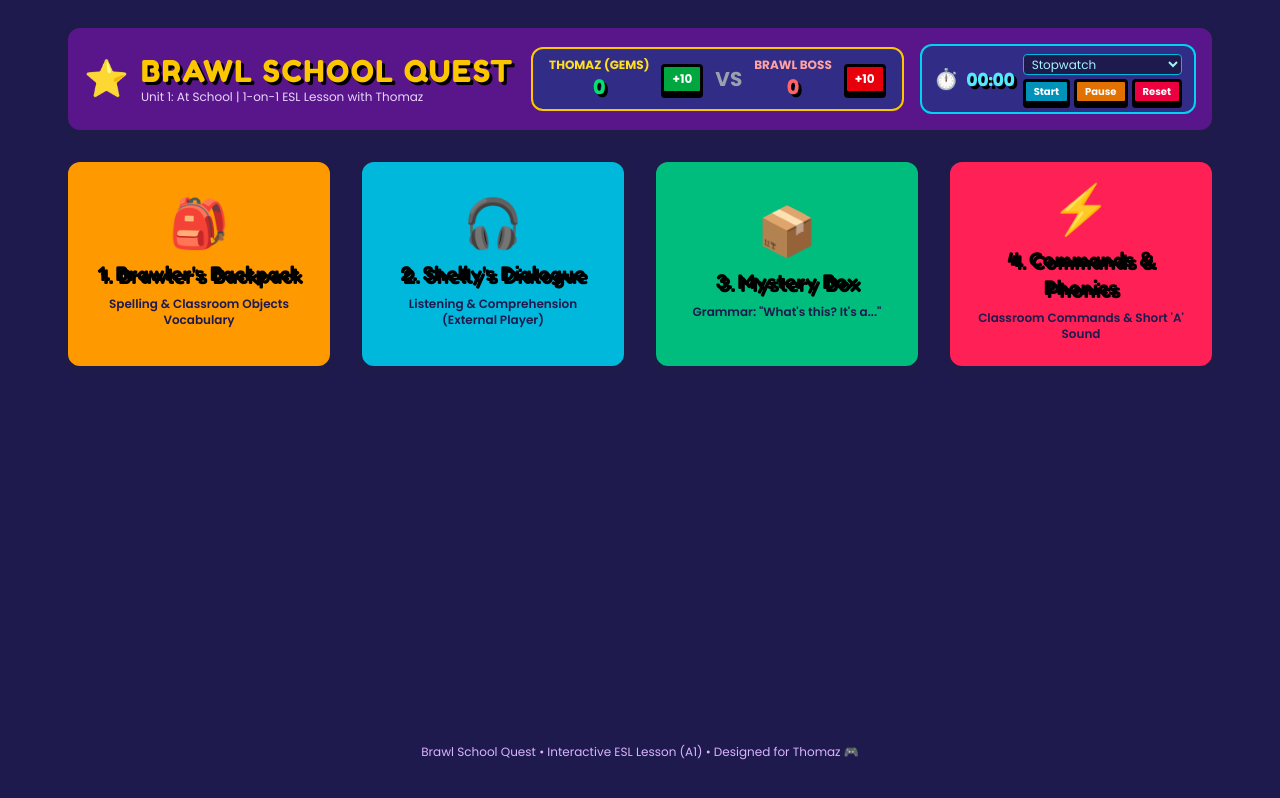
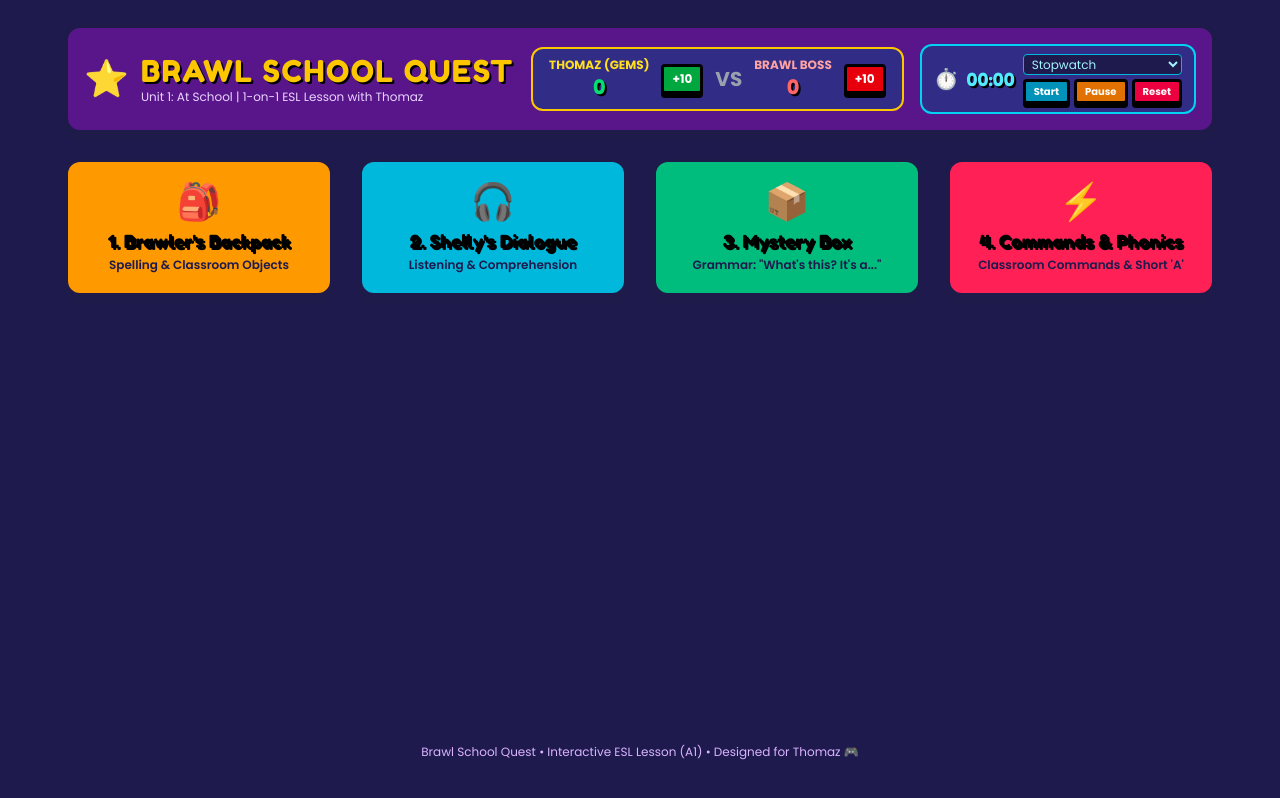
Before and after one commit to skullofenglish/thomazteixeira, a plain HTML site: page aula3.html in a window 1280 px wide. Drawn offline with nearby package versions, Linux system fonts and the light colour scheme.

Commit message:
Update aula3.html

```diff
--- a/aula3.html
+++ b/aula3.html
@@ -10,7 +10,7 @@
     <link href="https://fonts.googleapis.com/css2?family=Fredoka+One&family=Poppins:wght@400;600;700&display=swap" rel="stylesheet">
     <style>
         body { font-family: 'Poppins', sans-serif; }
-        .brawl-title { font-family: 'Fredoka One', cursive; text-shadow: 3px 3px 0px #000; }
+        .brawl-title { font-family: 'Fredoka One', cursive; text-shadow: 2px 2px 0px #000; }
         .brawl-card { border: 4px solid #1e1b4b; box-shadow: 0 8px 0px #1e1b4b; }
         .brawl-btn { border: 3px solid #000; box-shadow: 0 4px 0px #000; transition: all 0.1s ease; }
         .brawl-btn:active { transform: translateY(4px); box-shadow: 0 0px 0px #000; }
@@ -78,35 +78,35 @@
         <!-- MENU / HUB SCREEN -->
         <div id="screen-hub" class="grid grid-cols-1 md:grid-cols-2 lg:grid-cols-4 gap-6 my-auto">
             <!-- Module 1 -->
-            <div onclick="switchScreen('game-spelling')" class="bg-amber-500 hover:bg-amber-400 cursor-pointer p-6 rounded-2xl brawl-card text-center flex flex-col items-center justify-center transition transform hover:-translate-y-1">
-                <span class="text-5xl mb-3">🎒</span>
-                <h3 class="brawl-title text-xl text-black">1. Brawler's Backpack</h3>
-                <p class="text-xs text-indigo-950 font-semibold mt-2">Spelling & Classroom Objects Vocabulary</p>
+            <div onclick="switchScreen('game-spelling')" class="bg-amber-500 hover:bg-amber-400 cursor-pointer p-5 rounded-2xl brawl-card text-center flex flex-col items-center justify-center transition transform hover:-translate-y-1">
+                <span class="text-4xl mb-2">🎒</span>
+                <h3 class="brawl-title text-base md:text-lg text-black leading-tight mb-1">1. Brawler's Backpack</h3>
+                <p class="text-xs text-indigo-950 font-semibold">Spelling & Classroom Objects</p>
             </div>
             <!-- Module 2 -->
-            <div onclick="switchScreen('game-listening')" class="bg-cyan-500 hover:bg-cyan-400 cursor-pointer p-6 rounded-2xl brawl-card text-center flex flex-col items-center justify-center transition transform hover:-translate-y-1">
-                <span class="text-5xl mb-3">🎧</span>
-                <h3 class="brawl-title text-xl text-black">2. Shelly's Dialogue</h3>
-                <p class="text-xs text-indigo-950 font-semibold mt-2">Listening & Comprehension (External Player)</p>
+            <div onclick="switchScreen('game-listening')" class="bg-cyan-500 hover:bg-cyan-400 cursor-pointer p-5 rounded-2xl brawl-card text-center flex flex-col items-center justify-center transition transform hover:-translate-y-1">
+                <span class="text-4xl mb-2">🎧</span>
+                <h3 class="brawl-title text-base md:text-lg text-black leading-tight mb-1">2. Shelly's Dialogue</h3>
+                <p class="text-xs text-indigo-950 font-semibold">Listening & Comprehension</p>
             </div>
             <!-- Module 3 -->
-            <div onclick="switchScreen('game-mystery')" class="bg-emerald-500 hover:bg-emerald-400 cursor-pointer p-6 rounded-2xl brawl-card text-center flex flex-col items-center justify-center transition transform hover:-translate-y-1">
-                <span class="text-5xl mb-3">📦</span>
-                <h3 class="brawl-title text-xl text-black">3. Mystery Box</h3>
-                <p class="text-xs text-indigo-950 font-semibold mt-2">Grammar: "What's this? It's a..."</p>
+            <div onclick="switchScreen('game-mystery')" class="bg-emerald-500 hover:bg-emerald-400 cursor-pointer p-5 rounded-2xl brawl-card text-center flex flex-col items-center justify-center transition transform hover:-translate-y-1">
+                <span class="text-4xl mb-2">📦</span>
+                <h3 class="brawl-title text-base md:text-lg text-black leading-tight mb-1">3. Mystery Box</h3>
+                <p class="text-xs text-indigo-950 font-semibold">Grammar: "What's this? It's a..."</p>
             </div>
             <!-- Module 4 -->
-            <div onclick="switchScreen('game-commands')" class="bg-rose-500 hover:bg-rose-400 cursor-pointer p-6 rounded-2xl brawl-card text-center flex flex-col items-center justify-center transition transform hover:-translate-y-1">
-                <span class="text-5xl mb-3">⚡</span>
-                <h3 class="brawl-title text-xl text-black">4. Commands & Phonics</h3>
-                <p class="text-xs text-indigo-950 font-semibold mt-2">Classroom Commands & Short 'A' Sound</p>
+            <div onclick="switchScreen('game-commands')" class="bg-rose-500 hover:bg-rose-400 cursor-pointer p-5 rounded-2xl brawl-card text-center flex flex-col items-center justify-center transition transform hover:-translate-y-1">
+                <span class="text-4xl mb-2">⚡</span>
+                <h3 class="brawl-title text-base md:text-lg text-black leading-tight mb-1">4. Commands & Phonics</h3>
+                <p class="text-xs text-indigo-950 font-semibold">Classroom Commands & Short 'A'</p>
             </div>
         </div>
 
         <!-- ================= MODULE 1: SPELLING (BRAWLER'S BACKPACK) ================= -->
         <div id="game-spelling" class="hidden bg-purple-900 p-6 rounded-2xl brawl-card max-w-3xl mx-auto">
             <div class="flex justify-between items-center mb-6">
-                <button onclick="switchScreen('hub')" class="bg-indigo-700 hover:bg-indigo-600 px-4 py-2 rounded-xl text-sm font-bold brawl-btn">⬅️ Back to Menu</button>
+                <button onclick="switchScreen('screen-hub')" class="bg-indigo-700 hover:bg-indigo-600 px-4 py-2 rounded-xl text-sm font-bold brawl-btn">⬅️ Back to Menu</button>
                 <h2 class="brawl-title text-2xl text-yellow-400">🎒 Brawler's Backpack Spelling</h2>
                 <span id="spelling-progress" class="text-sm font-bold text-cyan-300">Item 1 / 7</span>
             </div>
@@ -126,7 +126,7 @@
         <!-- ================= MODULE 2: LISTENING (SHELLY'S DIALOGUE) ================= -->
         <div id="game-listening" class="hidden bg-purple-900 p-6 rounded-2xl brawl-card max-w-3xl mx-auto">
             <div class="flex justify-between items-center mb-6">
-                <button onclick="switchScreen('hub')" class="bg-indigo-700 hover:bg-indigo-600 px-4 py-2 rounded-xl text-sm font-bold brawl-btn">⬅️ Back to Menu</button>
+                <button onclick="switchScreen('screen-hub')" class="bg-indigo-700 hover:bg-indigo-600 px-4 py-2 rounded-xl text-sm font-bold brawl-btn">⬅️ Back to Menu</button>
                 <h2 class="brawl-title text-2xl text-cyan-400">🎧 Shelly's Listening Challenge</h2>
                 <span class="text-sm font-bold text-yellow-300">External Audio Player</span>
             </div>
@@ -164,7 +164,7 @@
         <!-- ================= MODULE 3: MYSTERY BOX (GRAMMAR) ================= -->
         <div id="game-mystery" class="hidden bg-purple-900 p-6 rounded-2xl brawl-card max-w-4xl mx-auto">
             <div class="flex justify-between items-center mb-6">
-                <button onclick="switchScreen('hub')" class="bg-indigo-700 hover:bg-indigo-600 px-4 py-2 rounded-xl text-sm font-bold brawl-btn">⬅️ Back to Menu</button>
+                <button onclick="switchScreen('screen-hub')" class="bg-indigo-700 hover:bg-indigo-600 px-4 py-2 rounded-xl text-sm font-bold brawl-btn">⬅️ Back to Menu</button>
                 <h2 class="brawl-title text-2xl text-emerald-400">📦 Shelly's Mystery Box</h2>
                 <div class="flex items-center gap-2">
                     <span class="text-xs font-bold text-emerald-300">Mode:</span>
@@ -184,7 +184,7 @@
         <!-- ================= MODULE 4: COMMANDS & PHONICS ================= -->
         <div id="game-commands" class="hidden bg-purple-900 p-6 rounded-2xl brawl-card max-w-3xl mx-auto">
             <div class="flex justify-between items-center mb-6">
-                <button onclick="switchScreen('hub')" class="bg-indigo-700 hover:bg-indigo-600 px-4 py-2 rounded-xl text-sm font-bold brawl-btn">⬅️ Back to Menu</button>
+                <button onclick="switchScreen('screen-hub')" class="bg-indigo-700 hover:bg-indigo-600 px-4 py-2 rounded-xl text-sm font-bold brawl-btn">⬅️ Back to Menu</button>
                 <h2 class="brawl-title text-2xl text-rose-400">⚡ Commands & Phonics Arena</h2>
                 <span class="text-sm font-bold text-yellow-300">Action & Short 'A'</span>
             </div>
@@ -336,7 +336,7 @@
                         <span class="text-6xl">🏆</span>
                         <h2 class="brawl-title text-3xl text-yellow-400 mt-4">Brawler's Backpack Cleared!</h2>
                         <p class="text-purple-200 mt-2">Awesome spelling job, Thomaz!</p>
-                        <button onclick="switchScreen('hub')" class="mt-6 bg-yellow-500 hover:bg-yellow-400 text-indigo-950 px-6 py-3 rounded-xl font-bold brawl-btn">Back to Menu</button>
+                        <button onclick="switchScreen('screen-hub')" class="mt-6 bg-yellow-500 hover:bg-yellow-400 text-indigo-950 px-6 py-3 rounded-xl font-bold brawl-btn">Back to Menu</button>
                     </div>
                 `;
                 modifyScore('thomaz', 30);
@@ -366,7 +366,6 @@
         function renderVirtualKeyboard(targetWord) {
             let kb = document.getElementById('virtual-keyboard');
             kb.innerHTML = "";
-            // Generate shuffled letters + distractors
             let letters = targetWord.split('');
             let alphabet = "ABCDEFGHIJKLMNOPQRSTUVWXYZ";
             while(letters.length < Math.max(10, targetWord.length + 3)) {
@@ -443,7 +442,7 @@
                         <span class="text-6xl">🏆</span>
                         <h2 class="brawl-title text-3xl text-cyan-400 mt-4">Listening Challenge Completed!</h2>
                         <p class="text-purple-200 mt-2">Great ear, Thomaz!</p>
-                        <button onclick="switchScreen('hub')" class="mt-6 bg-cyan-500 hover:bg-cyan-400 text-indigo-950 px-6 py-3 rounded-xl font-bold brawl-btn">Back to Menu</button>
+                        <button onclick="switchScreen('screen-hub')" class="mt-6 bg-cyan-500 hover:bg-cyan-400 text-indigo-950 px-6 py-3 rounded-xl font-bold brawl-btn">Back to Menu</button>
                     </div>
                 `;
                 modifyScore('thomaz', 20);
```
